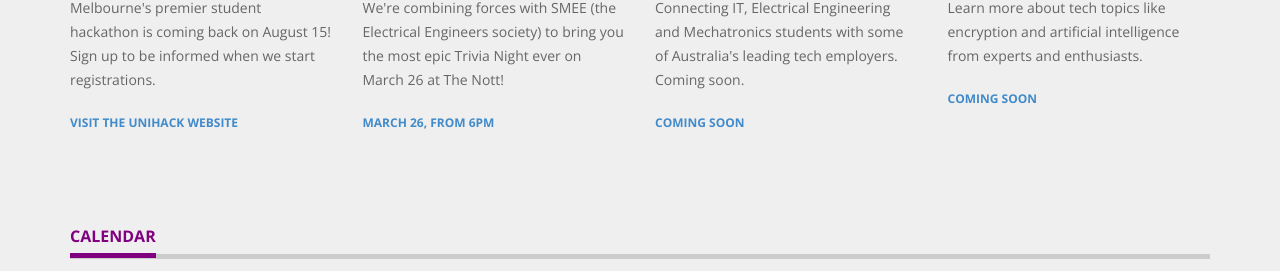
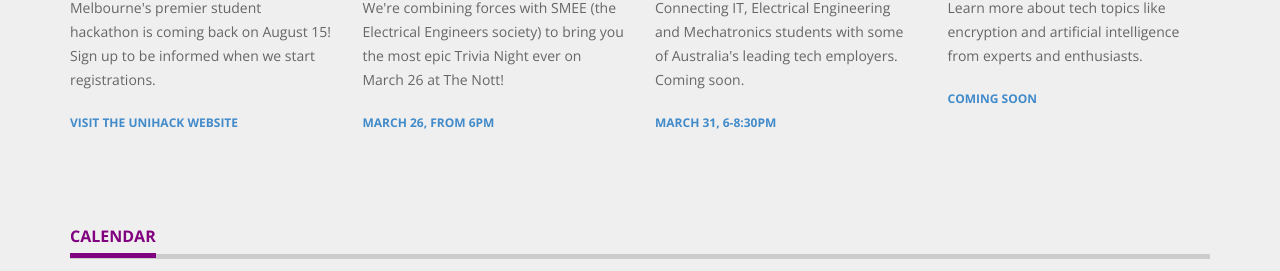
Before and after one commit to wiredmonash/wiredmonash.github.io, a Jekyll site: the page built from events.html, in a window 1280 px wide. Shown: the part 493-764 px from the top of the page. Built offline with Jekyll 4.4.1, drawn with Linux system fonts in a browser that asks for light colours; nearby versions of some CDN libraries; grey boxes are pictures that could not be loaded.

Commit message:
Link update

```diff
--- a/events.html
+++ b/events.html
@@ -29,7 +29,7 @@ slug: events
           <img src="{{site.url}}/assets/img/promo/industry-night.jpg" alt="Industry Night" />
           <h4>Tech Industry Night</h4>
           <p>Connecting IT, Electrical Engineering and Mechatronics students with some of Australia's leading tech employers. Coming soon.</p>
-          <p><a href="#" class="small-link">Coming soon</a></p>
+          <p><a href="{{site.url}}/events/industry-night/" class="small-link">March 31, 6-8:30pm</a></p>
         </div>
         <div class="col-md-3 col-sm-6">
           <img src="{{site.url}}/assets/img/promo/tech-talks.jpg" alt="Tech Talks" />
```
